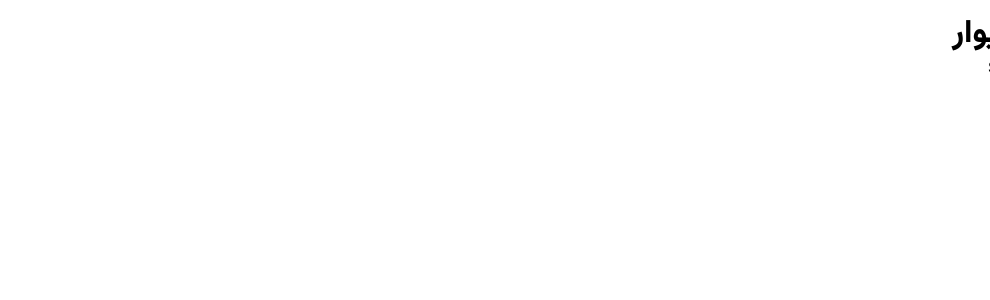
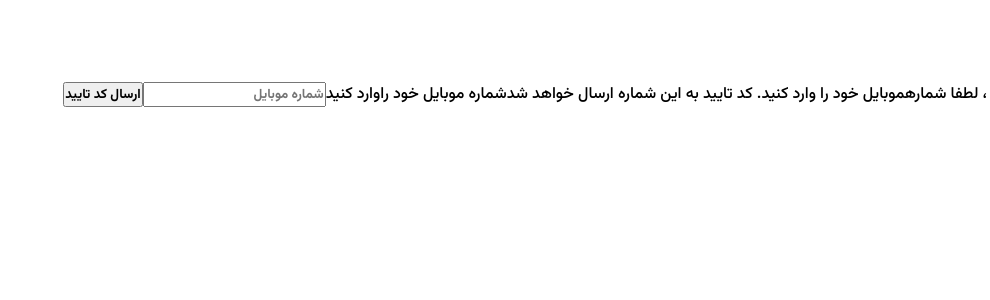
Before and after one commit to mohmdrezaei/divar-project-react, a React (Vite) app: page / in a window 1280 px wide. Shown: the top 300 px of the page, without its empty margins (290-1280 px from the left). Built offline with nearby package versions, Linux system fonts and the light colour scheme.

Commit message:
First step form to get user number

```diff
--- a/src/components/templates/SendOtpForm.jsx
+++ b/src/components/templates/SendOtpForm.jsx
@@ -1,8 +1,26 @@
+function SendOtpForm({ mobile, setMobile, setStep }) {
+  const submitHandler = (event) => {
+    event.preventDefault()
+    console.log(event);
 
-function SendOtpForm() {
+  };
   return (
-    <div>SendOtpForm</div>
-  )
+    <form onSubmit={submitHandler}>
+      <p>ورود به حساب کاربری</p>
+      <span>
+        برای استقاده از امکانات دیوار ، لطفا شمارهموبایل خود را وارد کنید. کد
+        تایید به این شماره ارسال خواهد شد
+      </span>
+      <label htmlFor="input">شماره موبایل خود راوارد کنید</label>
+      <input
+        type="text"
+        placeholder="شماره موبایل"
+        value={mobile}
+        onChange={(e) => setMobile(e.target.value)}
+      />
+      <button type="submit">ارسال کد تایید</button>
+    </form>
+  );
 }
 
-export default SendOtpForm
+export default SendOtpForm;
--- a/src/pages/AuthPage.jsx
+++ b/src/pages/AuthPage.jsx
@@ -1,18 +1,20 @@
-import { useState } from "react"
-import CheckOtpForm from "../components/templates/CheckOtpForm"
-import SendOtpForm from "../components/templates/SendOtpForm"
+import { useState } from "react";
+import CheckOtpForm from "../components/templates/CheckOtpForm";
+import SendOtpForm from "../components/templates/SendOtpForm";
 
 function AuthPage() {
-    const [step , setStep] = useState(1)
-    const [mobile , setMobile] = useState("")
-    const [code , setCode] = useState("")
+  const [step, setStep] = useState(1);
+  const [mobile, setMobile] = useState("");
+  const [code, setCode] = useState("");
 
   return (
     <div>
-        {step === 1 && <SendOtpForm />}
-        {step === 2 && <CheckOtpForm />}
+      {step === 1 && (
+        <SendOtpForm setStep={setStep} mobile={mobile} setMobile={setMobile} />
+      )}
+      {step === 2 && <CheckOtpForm />}
     </div>
-  )
+  );
 }
 
-export default AuthPage
+export default AuthPage;
```
